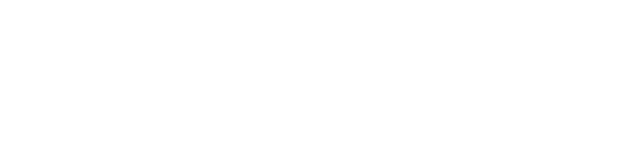
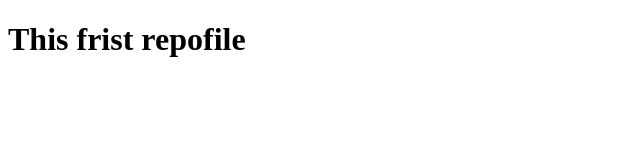
Before and after one commit to nenshibudheliya-coder/my-repo, a plain HTML site: page index.html in a window 1280 px wide. Shown: the whole page, without its empty margins (0-640 px from the left). Drawn offline with Linux system fonts and the light colour scheme.

Commit message:
Hello html files

```diff
--- a/index.html
+++ b/index.html
@@ -6,6 +6,6 @@
     <title>Document</title>
 </head>
 <body>
-
+    <h1>This frist repofile</h1>
 </body>
 </html>
```
